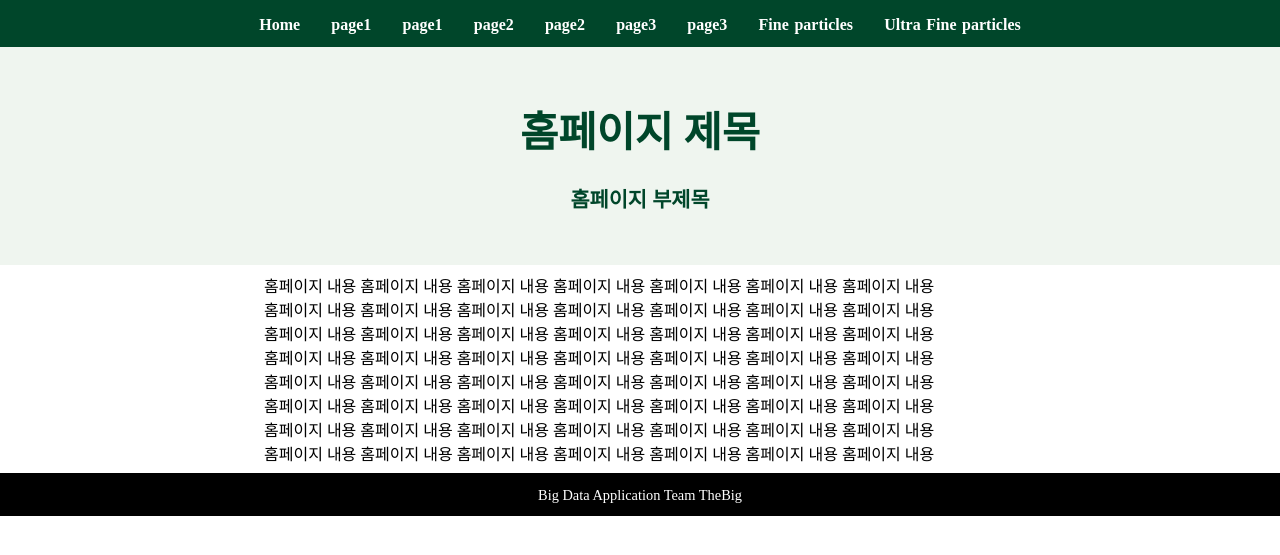
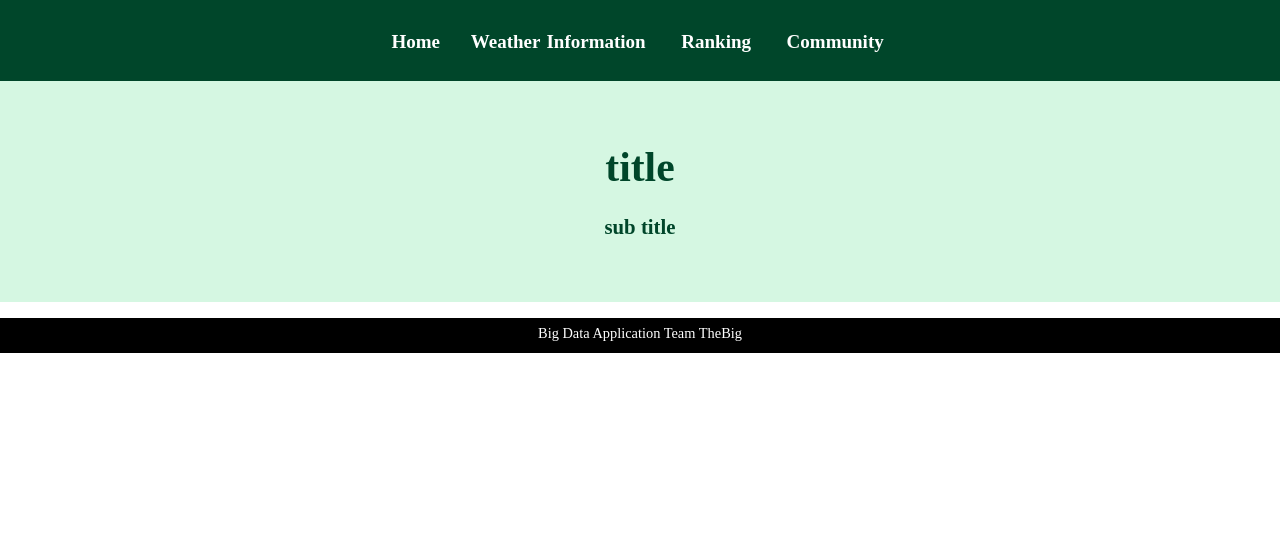
Before and after one commit to TeamTheBig/Weather_Project, a PHP site: page /home.html in a window 1280 px wide. Shown: the top 555 px of the page. Run offline with PHP 8.4, Linux system fonts and the light colour scheme.

Commit message:
상단바 변경

```diff
--- a/webpage/home.css
+++ b/webpage/home.css
@@ -5,7 +5,7 @@
 
 .grids{
     display: grid;
-    grid-template-columns: 20% 1fr 1fr 1fr 20%;
+    grid-template-columns: 10% 1fr 1fr 1fr 20%;
 }
 
 div {
@@ -31,9 +31,9 @@ div {
     color: rgb(0, 70, 42);
     text-align: center;
     grid-column: 1 / span 5;
-    padding: 2.5em;
+    padding: 3em;
     font-size: 1.3em;
-    background-color:rgb(239, 245, 239);
+    background-color:rgb(213, 247, 226);
 }
 
 
@@ -54,54 +54,70 @@ a{
     text-align: center;
     grid-column: 1 / span 5;
     padding: 0.8em;
-    padding-top: 1em;
+    padding-top: 0.5em;
     font-size: 0.9em;
 }
 
-#select{
-    margin-bottom: 30%;
-    margin-top: 20px;
-    display: flex;
-    gap: 10px;
-    place-items: center;
-    align-items: center;
+
+/*
+    For dropdown MenuBar
+*/
+
+nav ul {
+    font-size: 0;
+    margin: 0;
+    padding: 0;
 }
 
-.dateselection{
-    display: table;
-    border: 1px solid lightgray;
-    border-radius: 5px;
-    width: 300px;;
-    height: 100px;
-    max-height: 320px;
-    padding: 10%;
-    margin-left: 180%;
+nav ul li {
+    display: inline-block;
+    position: relative;
 }
 
-.info{
-    display: table;
-    border: 1px solid lightgray;
-    border-radius: 5px;
-    width: 200px;
-    height: 100px;
-    max-height: 320px;
-    padding: 10%;
-    margin-left: 20%;
+nav ul li a {
+    color: #fff;
+    display: block;
+    font-size: 19px;
+    padding: 15px 14px;
+    transition: 0.3s linear;
 }
 
-.regioninfo{
-    width : 80%;
-    height : 30%;
-    background-color: antiquewhite;
-    border : 1px solid gray;
-    border-radius: 5px;
-    margin-right : 10%;
-    float:right;
+
+nav ul li ul {
+    border-bottom: 5px solid #FFFFFF;
+    display: none;
+    position: absolute;
+    width: 200px;
 }
 
-#button button{
-    border: 1px solid gainsboro;
-    background-color: rgba(0,0,0,0);
-    color: teal;
-    padding: 5px;
+nav ul li ul li {
+    border-top: 0px ;
+    display: block;
 }
+
+nav ul li ul li:first-child { border-top: none; }
+
+nav ul li ul li a {
+    background: #373737;
+    display: block;
+    padding: 10px 14px;
+}
+
+nav .fa.fa-angle-down { margin-left: 6px; }
+
+/*
+body {
+    font-family: Consolas, monospace;
+    font-family: 12px;
+}
+*/
+table {
+    width: 100%;
+}
+
+th,
+td {
+    padding: 10px;
+    border-bottom: 1px solid #dadada;
+    text-align: center;
+}
--- a/webpage/home.html
+++ b/webpage/home.html
@@ -7,37 +7,65 @@
     </head>
     <body>
         <div class="grids">
+
             <div class="grid-header">
-                <a href="home.html" class="grid-header">Home</a>
-                <a href="00.html" class="grid-header">page1</a>
-                <a href="00.html" class="grid-header">page1</a>
-                <a href="00.html" class="grid-header">page2</a>
-                <a href="00.html" class="grid-header">page2</a>
-                <a href="00.html" class="grid-header">page3</a>
-                <a href="00.html" class="grid-header">page3</a>
-                <a href="fine_particles.html" class="grid-header">Fine particles</a>
-                <a href="ultra_fine_particles.html" class="grid-header">Ultra Fine particles</a>
+                <nav>
+                    <ul>
+                        <li><a href="home.html" class="grid-header">Home</a></li>
+
+                        <li> <a href="#">Weather Information<i class='fa fa-angle-down'></i></a>
+                            <ul>`
+                                <li><a href="#">Category One</a></li>
+                                <li><a href="#">Category Two</a></li>
+                                <li><a href="visibility.php">Visiable Distance</a></li>
+                            </ul>
+                        </li>
+
+                        <li> <a href="#">Ranking<i class='fa fa-angle-down'></i></a>
+                            <ul>`
+                                <li><a href="#">Ranking One</a></li>
+                                <li><a href="#">Ranking Two</a></li>
+                                <li><a href="#">Ranking Three</a></li>
+                            </ul>
+                        </li>
+
+                        <li> <a href="#">Community<i class='fa fa-angle-down'></i></a>
+                            <ul>
+                                <li><a href="#">Service One</a></li>
+                                <li><a href="#">Sensory Temperature</a></li>
+                                <li><a href="#">About clothes</a></li>
+                            </ul>
+                        </li>
+                    </ul>
+                </nav>
             </div>
 
             <div class="grid-logo">
-                <h1 id="logo">홈페이지 제목</h1>
-                    <p><br><b>홈페이지 부제목</b></p>
+                <h1 id="logo">title</h1>
+                    <p><br><b>sub title</b></p>
             </div>
 
 
             <div class="grid-content">
-                <p>홈페이지 내용 홈페이지 내용 홈페이지 내용 홈페이지 내용 홈페이지 내용 홈페이지 내용 홈페이지 내용</p>
-                <p>홈페이지 내용 홈페이지 내용 홈페이지 내용 홈페이지 내용 홈페이지 내용 홈페이지 내용 홈페이지 내용</p>
-                <p>홈페이지 내용 홈페이지 내용 홈페이지 내용 홈페이지 내용 홈페이지 내용 홈페이지 내용 홈페이지 내용</p>
-                <p>홈페이지 내용 홈페이지 내용 홈페이지 내용 홈페이지 내용 홈페이지 내용 홈페이지 내용 홈페이지 내용</p>
-                <p>홈페이지 내용 홈페이지 내용 홈페이지 내용 홈페이지 내용 홈페이지 내용 홈페이지 내용 홈페이지 내용</p>
-                <p>홈페이지 내용 홈페이지 내용 홈페이지 내용 홈페이지 내용 홈페이지 내용 홈페이지 내용 홈페이지 내용</p>
-                <p>홈페이지 내용 홈페이지 내용 홈페이지 내용 홈페이지 내용 홈페이지 내용 홈페이지 내용 홈페이지 내용</p>
-                <p>홈페이지 내용 홈페이지 내용 홈페이지 내용 홈페이지 내용 홈페이지 내용 홈페이지 내용 홈페이지 내용</p>
+
             </div>
+
             <div class="grid-footer">
                 <li>Big Data Application Team TheBig</li>
             </div>
+
         </div>
     </body>
 </html>
+
+<script src="http://code.jquery.com/jquery-1.12.4.min.js"></script>
+<script>
+    $('nav li').hover(
+        function() {
+            $('ul', this).stop().slideDown(200);
+        },
+        function() {
+            $('ul', this).stop().slideUp(200);
+        }
+    );
+</script>
```
Also changed, not shown: webpage/temComment.php (added, +142 -0 lines), webpage/visibility.php (added, +128 -0 lines).
